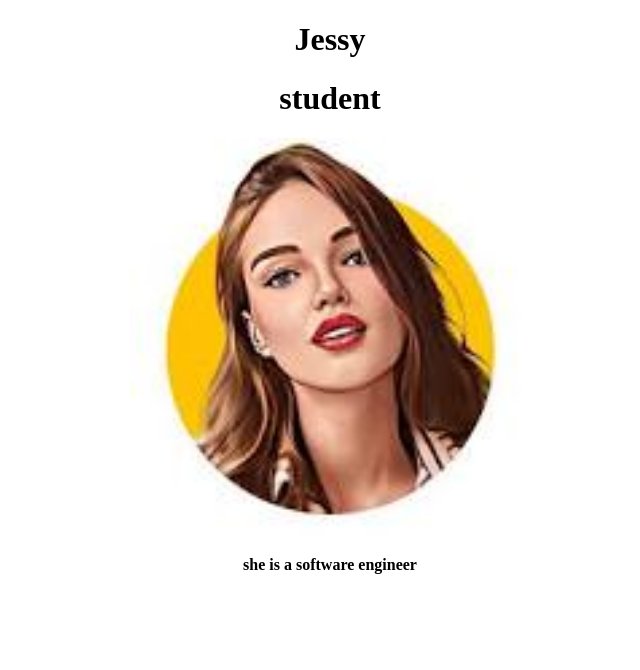
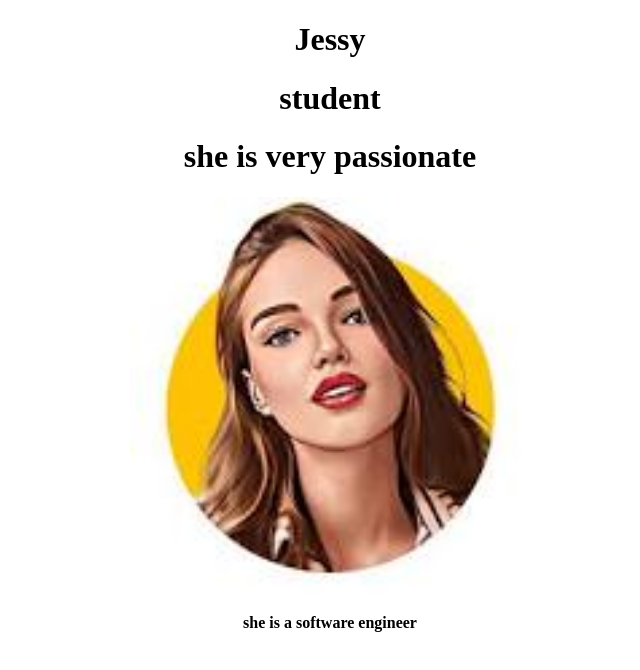
Before and after one commit to Janani0208/project1, a plain HTML site: page index.html in a window 1280 px wide. Shown: the whole page, without its empty margins (310-950 px from the left). Drawn offline with Linux system fonts and the light colour scheme.

Commit message:
added para

```diff
--- a/index.html
+++ b/index.html
@@ -9,6 +9,7 @@
     <center>
     <h1>Jessy</h1>
     <h1>student</h1>
+    <h1>she is very passionate</h1>
     <img width="400px" src="profile.jpeg" alt="">
     <p><b>
         she is a software engineer
```
